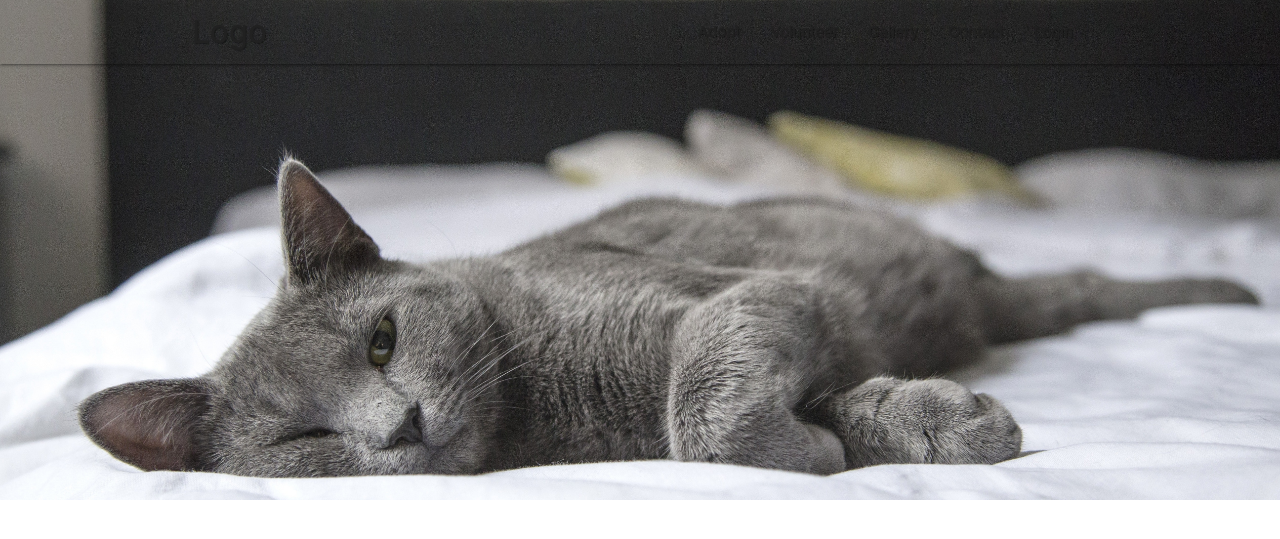
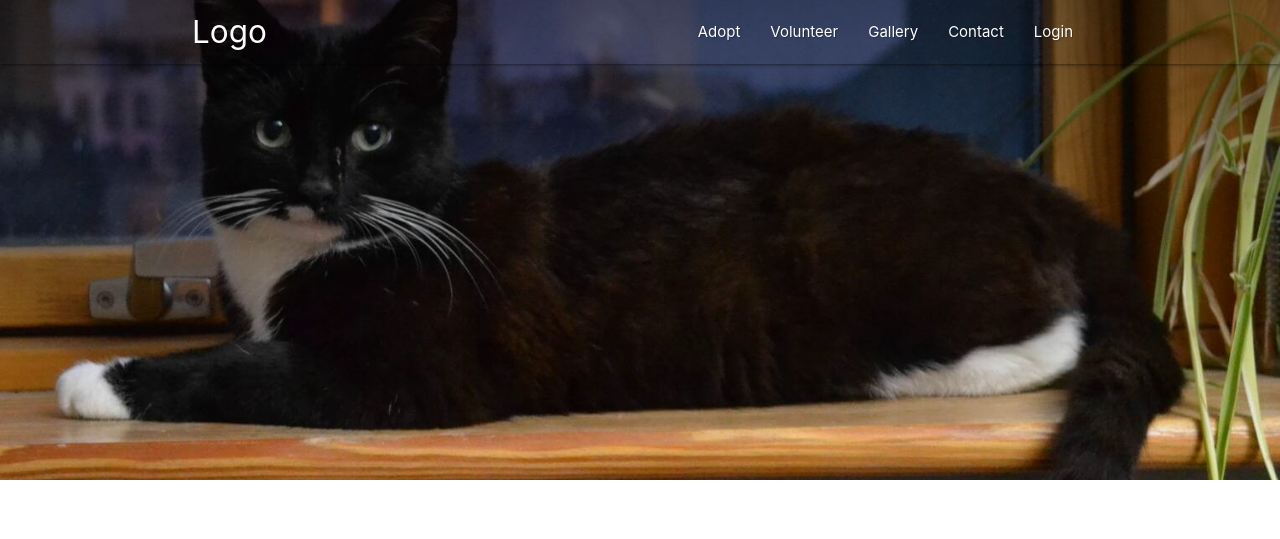
Before and after one commit to Sean-Mc-Mahon/cat-rescue, a Flask app: page / in a window 1280 px wide. Shown: the top 539 px of the page. Run offline with Flask 2, Linux system fonts and the light colour scheme; data that the repository does not hold is empty; some libraries are stand-ins or nearby versions.

Commit message:
header image added

```diff
--- a/static/css/style.css
+++ b/static/css/style.css
@@ -2,41 +2,11 @@
     text-shadow: 1px 1px 1px rgba(0, 0, 0, 0.3)
 }
 
-/* header {
-    background-image: url({{url_for('static', filename='img/catgrey.jpg')}});
+header {
+    background: linear-gradient(rgba(0, 0, 0, 0.5), transparent), url(../img/rupert.jpg);
     background-size: cover;
     background-position: center;
-    min-height: 500px;
-} */
+    background-repeat: no-repeat;
 
-header {
-    background: url(./static/img/catgrey.jpg) no-repeat;
-    background-size: cover;
-    background-position: center;
-    min-height: 500px;
+    min-height: 60vh;
 }
-
-/* .header-image {
-    background-image: url({{url_for('static', filename='img/catgrey.jpg')}});
-    background-size: cover;
-    background-position: center;
-    min-height: 500px;
-} */
-
-/* .header-image {
-    background: url(img/catgrey.jpg) no-repeat;
-    background-size: cover;
-    background-position: center;
-    min-height: 500px;
-} */
-
-/* .header-image {
-    background-image: url({{url_for('static', filename='img/catgrey.jpg')}});
-    background-size: cover;
-    background-position: center;
-    min-height: 500px;
-} */
-
-#greycat {
-    width: 100%;
-}
--- a/templates/base.html
+++ b/templates/base.html
@@ -7,6 +7,7 @@
     <link
     rel="stylesheet"
     href="https://cdnjs.cloudflare.com/ajax/libs/font-awesome/5.15.1/css/all.min.css" integrity="sha512-+4zCK9k+qNFUR5X+cKL9EIR+ZOhtIloNl9GIKS57V1MyNsYpYcUrUeQc9vNfzsWfV28IaLL3i96P9sdNyeRssA==" crossorigin="anonymous" />
+    <link href="https://fonts.googleapis.com/icon?family=Material+Icons" rel="stylesheet">
     <!-- Compiled and minified CSS taken from https://materializecss.com/getting-started.html -->
     <link
     rel="stylesheet"
@@ -18,42 +19,19 @@
 </head>
 <body>
 
-    <header class="header-image">
-    <!--Main Nav-->
-        <!-- <nav class="nav-wrapper">
-        <div class="container">
-            <a href="" class="brand-logo">Phibsboro Cat Rescue</a>
-            <a href="" class="sidenav-trigger" data-target="mobile-menu">
-                <i class="material-icons">menu</i>
-            </a>
-            <ul class="right hide-on-med-and-down">
-                <li><a href="#adopt"></a>Adopt</li>
-                <li><a href="#volunteer"></a>Volunteer</li>
-                <li><a href="#gallery"></a>Gallery</li>
-                <li><a href="#contact"></a>Contact</li>
-                <li><a href="#login"></a>Log In</li>
-            </ul>
-            <ul class="sidenav grey lighten-2" id="mobile-menu">
-                <li><a href="#adopt"></a>Adopt</li>
-                <li><a href="#volunteer"></a>Volunteer</li>
-                <li><a href="#gallery"></a>Gallery</li>
-                <li><a href="#contact"></a>Contact</li>
-                <li><a href="#login"></a>Log In</li>
-            </ul>
-        </div>
-        </nav> -->
+    <header>
 
         <nav class="nav-wrapper transparent grey-text text-darken-4">
             <div class="container">
-                <a href="#!" class="brand-logo grey-text text-darken-4 text-shadow">Logo</a>
+                <a href="#!" class="brand-logo text-shadow">Logo</a>
                 <a href="#" data-target="mobile-demo" class="sidenav-trigger">
                     <i class="material-icons">menu</i></a>
                 <ul class="right hide-on-med-and-down">
-                    <li><a class=" grey-text text-darken-4 text-shadow" href="#">Adopt</a></li>
-                    <li><a class=" grey-text text-darken-4 text-shadow" href="#">Volunteer</a></li>
-                    <li><a class=" grey-text text-darken-4 text-shadow" href="#">Gallery</a></li>
-                    <li><a class=" grey-text text-darken-4 text-shadow" href="#">Contact</a></li>
-                    <li><a class=" grey-text text-darken-4 text-shadow" href="#">Login</a></li>
+                    <li><a class="text-shadow" href="#">Adopt</a></li>
+                    <li><a class="text-shadow" href="#">Volunteer</a></li>
+                    <li><a class="text-shadow" href="#">Gallery</a></li>
+                    <li><a class="text-shadow" href="#">Contact</a></li>
+                    <li><a class="text-shadow" href="#">Login</a></li>
                 </ul>
             </div>
         </nav>
@@ -67,10 +45,6 @@
         </ul>
 
     </header>
-
-    <!-- <section>
-        <img id="greycat" src="{{ url_for('static', filename='img/catgrey.jpg') }}" alt="">
-    </section> -->
 
     {% block content %}
     {% endblock %}
```
Also changed, not shown: static/img/catgrey.jpg (deleted), static/img/rupert.jpg (added).
